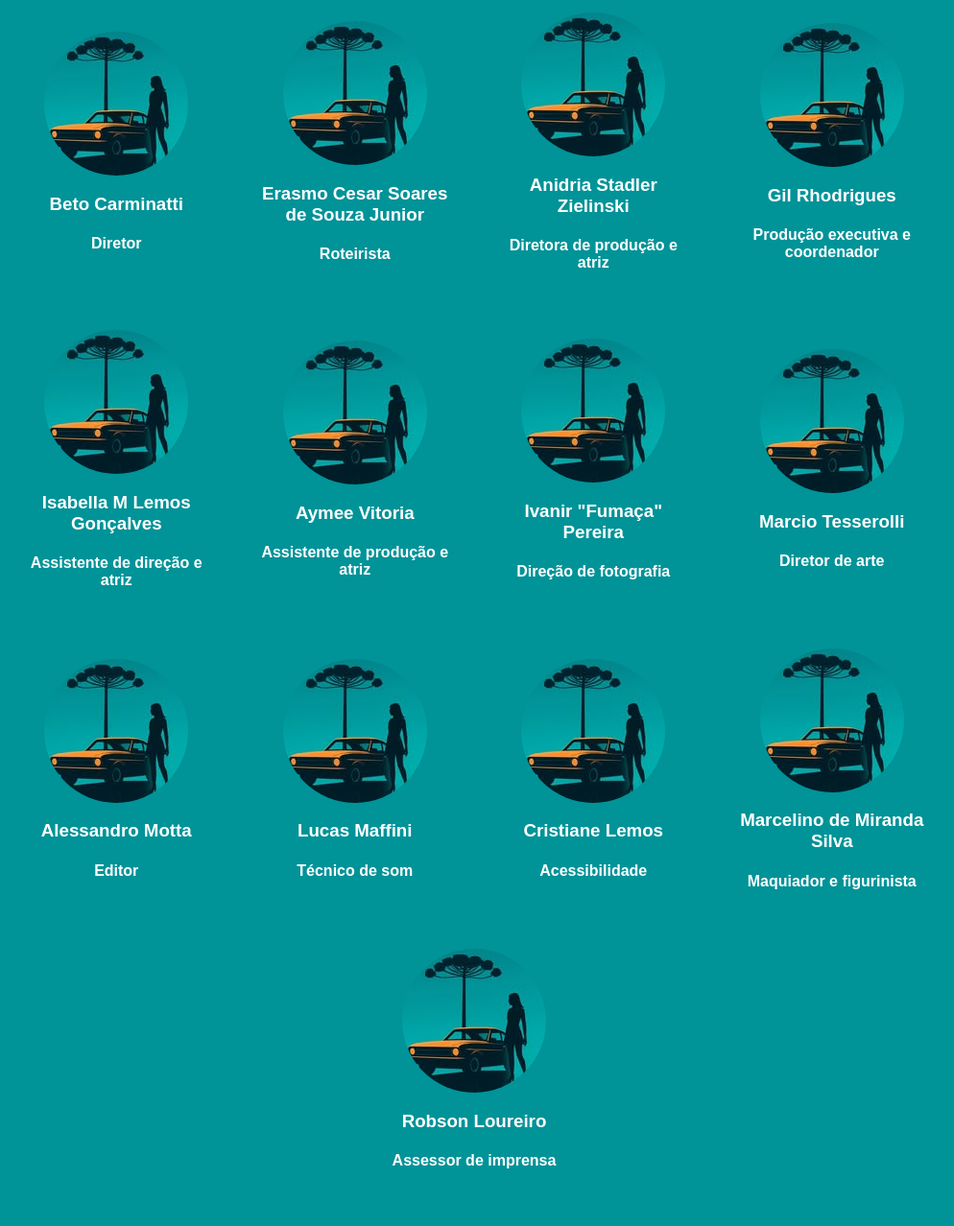
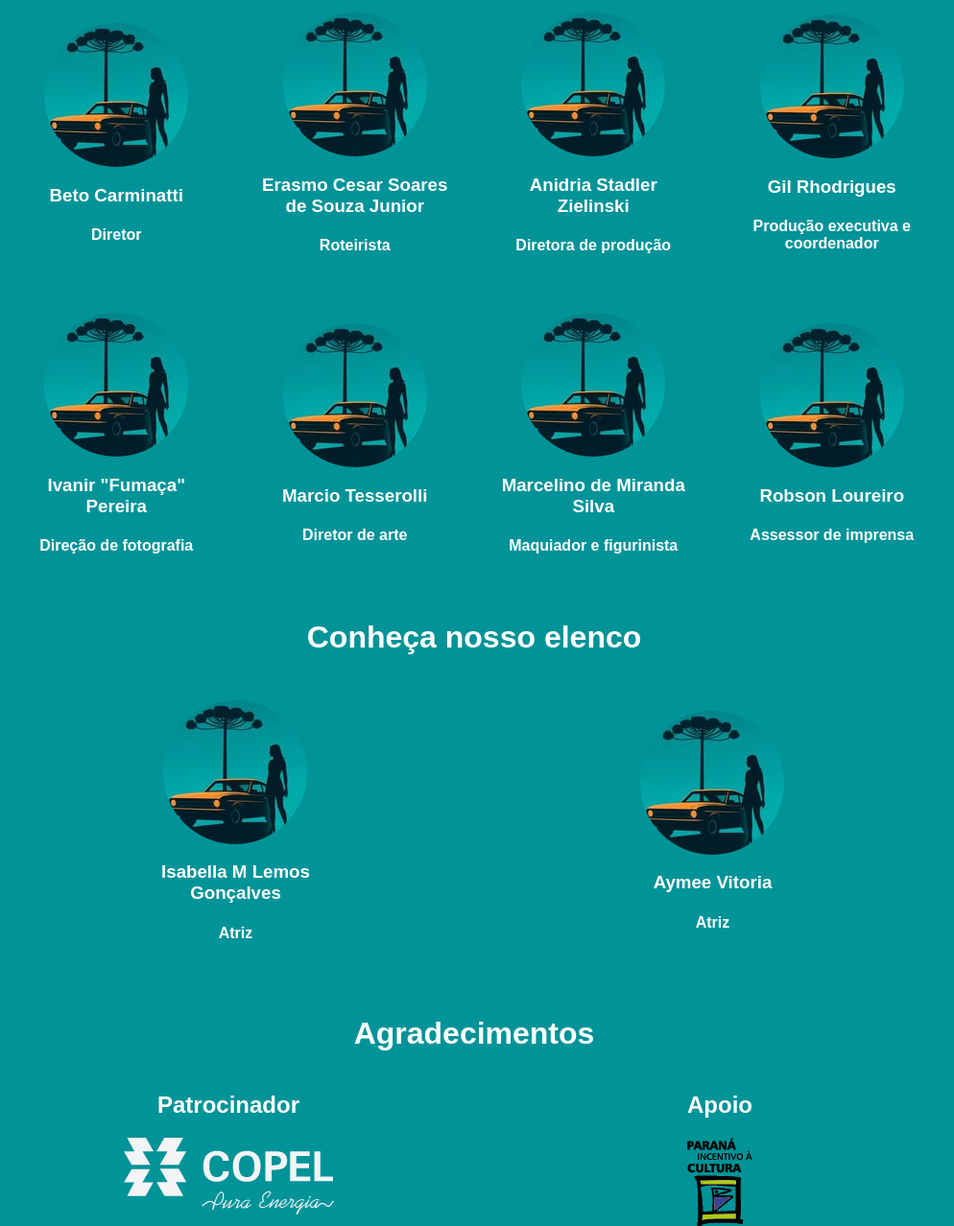
Before and after one commit to Thiagothqs/ocarroeagarotafilme, a plain HTML site: page index.html in a window 1280 px wide. Shown: the part 888-2166 px from the top of the page at 96% size, without its empty margins (146-1140 px from the left). Drawn offline with Linux system fonts and the light colour scheme.

Commit message:
Add "meet our cast" and remove some names from crew members

```diff
--- a/index.html
+++ b/index.html
@@ -51,7 +51,7 @@
                     <div class="div-perfil">
                         <img alt="Foto do perfil" class="foto" src="images/ocarroeagarota_profile150.jpg">
                         <h3>Anidria Stadler Zielinski</h3>
-                        <h4>Diretora de produção e atriz</h4>
+                        <h4>Diretora de produção</h4>
                     </div>
                     <div class="div-perfil">
                         <img alt="Foto do perfil" class="foto" src="images/ocarroeagarota_profile150.jpg">
@@ -62,16 +62,6 @@
                 <div class="div-equipeRow">
                     <div class="div-perfil">
                         <img alt="Foto do perfil" class="foto" src="images/ocarroeagarota_profile150.jpg">
-                        <h3>Isabella M Lemos Gonçalves</h3>
-                        <h4>Assistente de direção e atriz</h4>
-                    </div>
-                    <div class="div-perfil">
-                        <img alt="Foto do perfil" class="foto" src="images/ocarroeagarota_profile150.jpg">
-                        <h3>Aymee Vitoria</h3>
-                        <h4>Assistente de produção e atriz</h4>
-                    </div>
-                    <div class="div-perfil">
-                        <img alt="Foto do perfil" class="foto" src="images/ocarroeagarota_profile150.jpg">
                         <h3>Ivanir "Fumaça" Pereira</h3>
                         <h4>Direção de fotografia</h4>
                     </div>
@@ -80,34 +70,32 @@
                         <h3>Marcio Tesserolli</h3>
                         <h4>Diretor de arte</h4>
                     </div>
-                </div>
-                <div class="div-equipeRow">
-                    <div class="div-perfil">
-                        <img alt="Foto do perfil" class="foto" src="images/ocarroeagarota_profile150.jpg">
-                        <h3>Alessandro Motta</h3>
-                        <h4>Editor</h4>
-                    </div>
-                    <div class="div-perfil">
-                        <img alt="Foto do perfil" class="foto" src="images/ocarroeagarota_profile150.jpg">
-                        <h3>Lucas Maffini</h3>
-                        <h4>Técnico de som</h4>
-                    </div>
-                    <div class="div-perfil">
-                        <img alt="Foto do perfil" class="foto" src="images/ocarroeagarota_profile150.jpg">
-                        <h3>Cristiane Lemos</h3>
-                        <h4>Acessibilidade</h4>
-                    </div>
                     <div class="div-perfil">
                         <img alt="Foto do perfil" class="foto" src="images/ocarroeagarota_profile150.jpg">
                         <h3>Marcelino de Miranda Silva</h3>
                         <h4>Maquiador e figurinista</h4>
                     </div>
-                </div>
-                <div class="div-equipeRow">
                     <div class="div-perfil">
                         <img alt="Foto do perfil" class="foto" src="images/ocarroeagarota_profile150.jpg">
                         <h3>Robson Loureiro</h3>
                         <h4>Assessor de imprensa</h4>
+                    </div>
+                </div>
+            </div>
+        </div>
+        <div id="conhecaEquipe" class="div-equipeElenco">
+            <h1>Conheça nosso elenco</h1>
+            <div class="div-equipe">
+                <div class="div-equipeRow">
+                    <div class="div-perfil">
+                        <img alt="Foto do perfil" class="foto" src="images/ocarroeagarota_profile150.jpg">
+                        <h3>Isabella M Lemos Gonçalves</h3>
+                        <h4>Atriz</h4>
+                    </div>
+                    <div class="div-perfil">
+                        <img alt="Foto do perfil" class="foto" src="images/ocarroeagarota_profile150.jpg">
+                        <h3>Aymee Vitoria</h3>
+                        <h4>Atriz</h4>
                     </div>
                 </div>
             </div>
```
